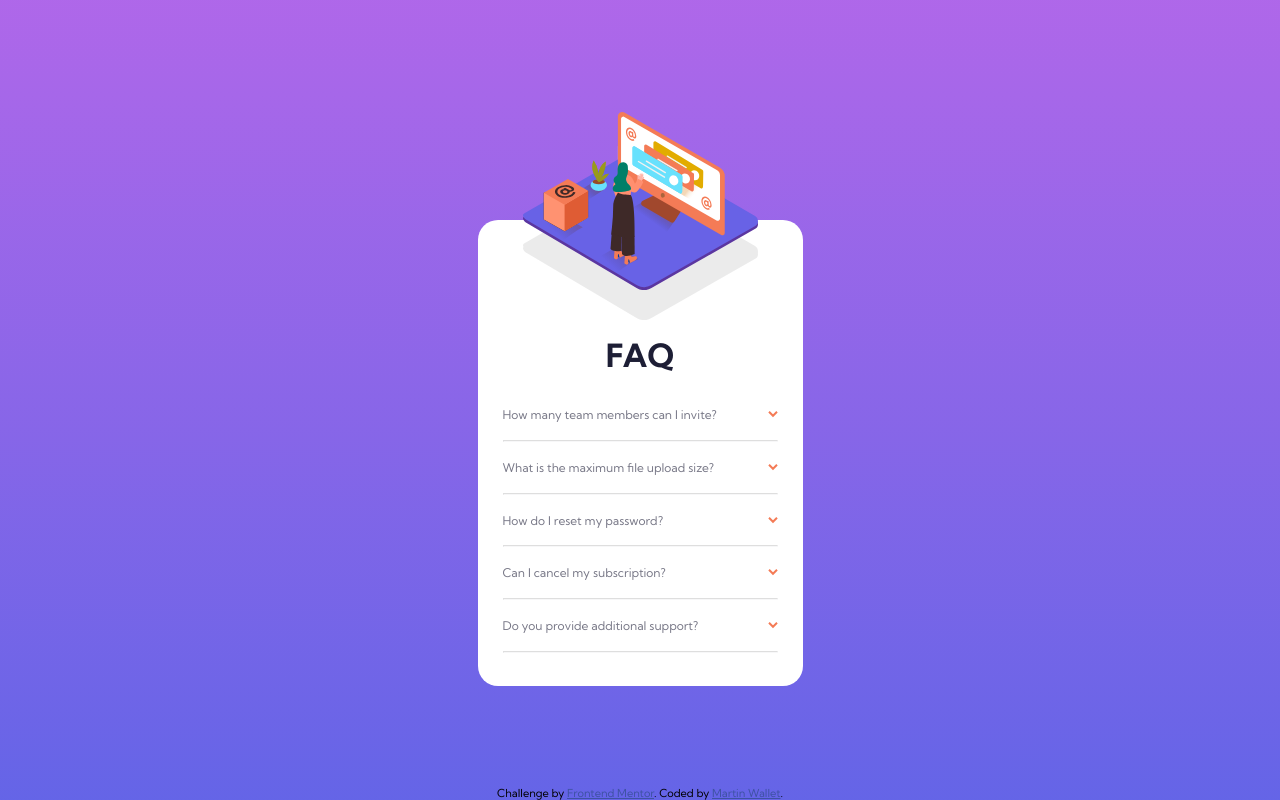
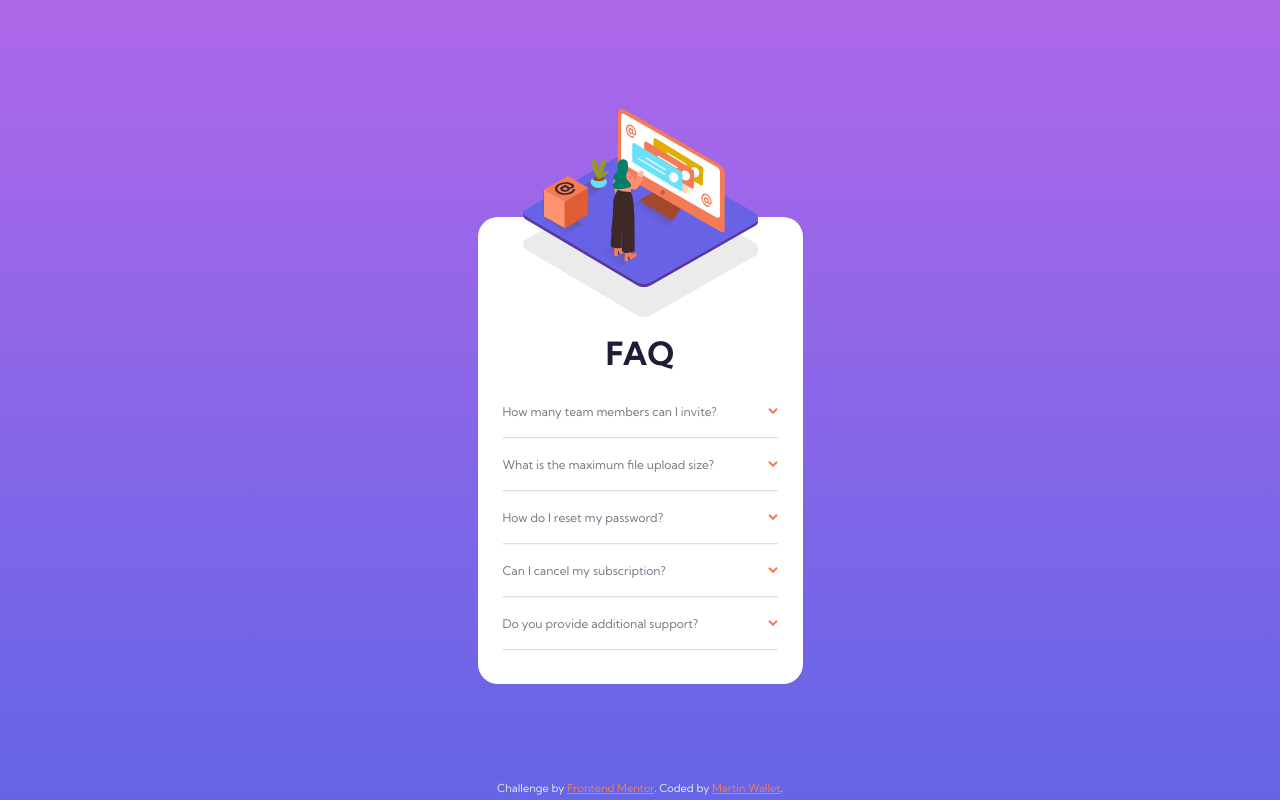
Before and after one commit to martinw0/faq_challenge, a plain HTML site: page index.html in a window 1280 px wide. Drawn offline with Linux system fonts and the light colour scheme.

Commit message:
attribution style

```diff
--- a/style.scss
+++ b/style.scss
@@ -15,8 +15,8 @@ $dark-grayish-blue: hsl(240, 6%, 50%);
 $light-grayish-blue: hsl(240, 5%, 91%);
 
 
-.attribution { font-size: 11px; text-align: center; }
-.attribution a { color: hsl(228, 45%, 44%); }
+.attribution { font-size: 11px; text-align: center;margin-bottom: 5px;color: $light-grayish-blue }
+.attribution a { color: $soft-red; }
 
 html,body {
     margin: 0;
```
Also changed, not shown: style.css, 1 other file.
